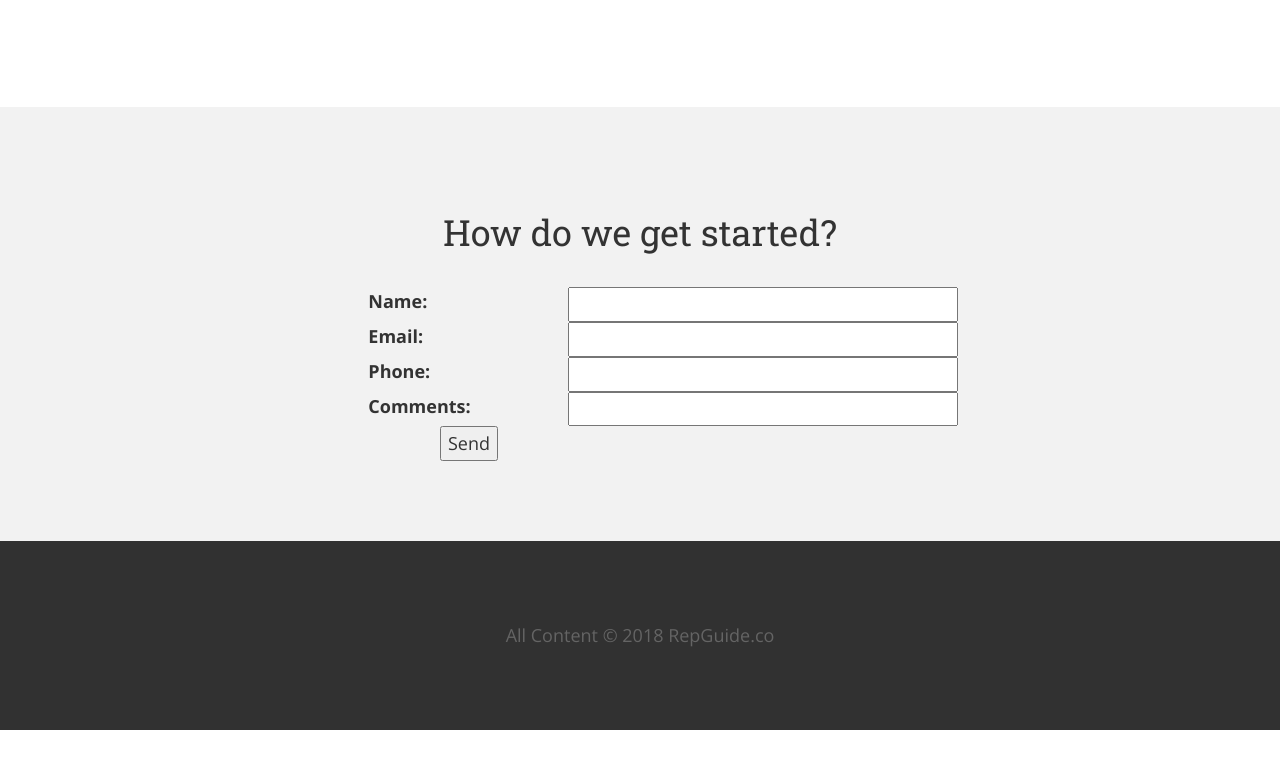
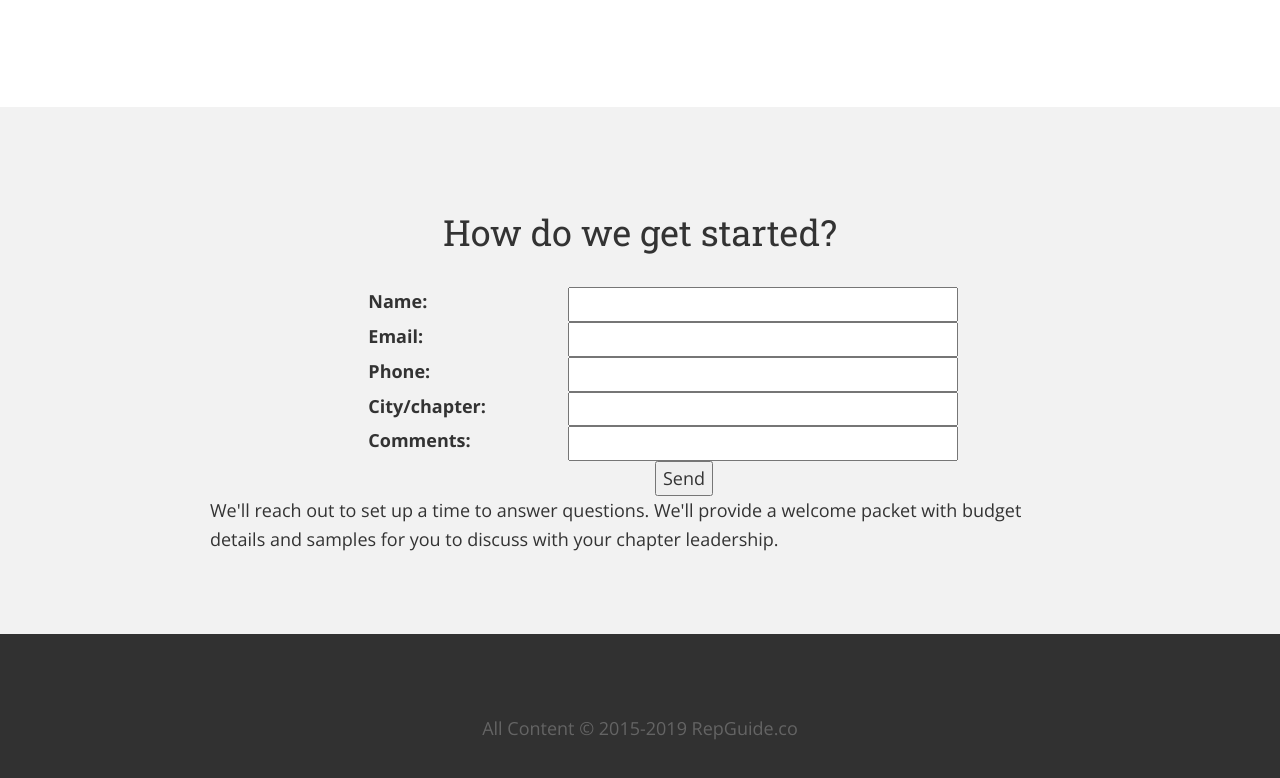
Before and after one commit to databasically/repguide-marketing, a plain HTML site: page index.html in a window 1280 px wide. Shown: the part 4693-5471 px from the top of the page. Before the commit the page ends 5423 px from the top, so only its background shows below. Drawn offline with nearby package versions, Linux system fonts and the light colour scheme.

Commit message:
ask for city and note on getting started

```diff
--- a/index.html
+++ b/index.html
@@ -173,21 +173,31 @@
         </div>
 
         <div>
+          <label class="col-sm-3 col-sm-offset-2">City/chapter:</label>
+          <input type="text" name="city-chapter"  size="35"/>
+        </div>
+
+        <div>
           <label class="col-sm-3 col-sm-offset-2">Comments:</label>
           <input type="text" name="comments"  size="35"/>
         </div>
 
         <div>
-          <div class="col-sm-2 col-sm-offset-3"><input type="submit" value="Send"></div>
+          <div class="col-sm-2 col-sm-offset-6"><input type="submit" value="Send"></div>
         </div>
       </form>
+    </div>
+    <div class="row">
+      <div class="col">
+        We'll reach out to set up a time to answer questions. We'll provide a welcome packet with budget details and samples for you to discuss with your chapter leadership.
+      </div>
     </div>
   </div>
 </section>
 
 <section class="footer text-center">
   <div class="container">
-    All Content &copy; 2018 RepGuide.co
+    All Content &copy; 2015-2019 RepGuide.co
   </div>
 </section>
 
```
